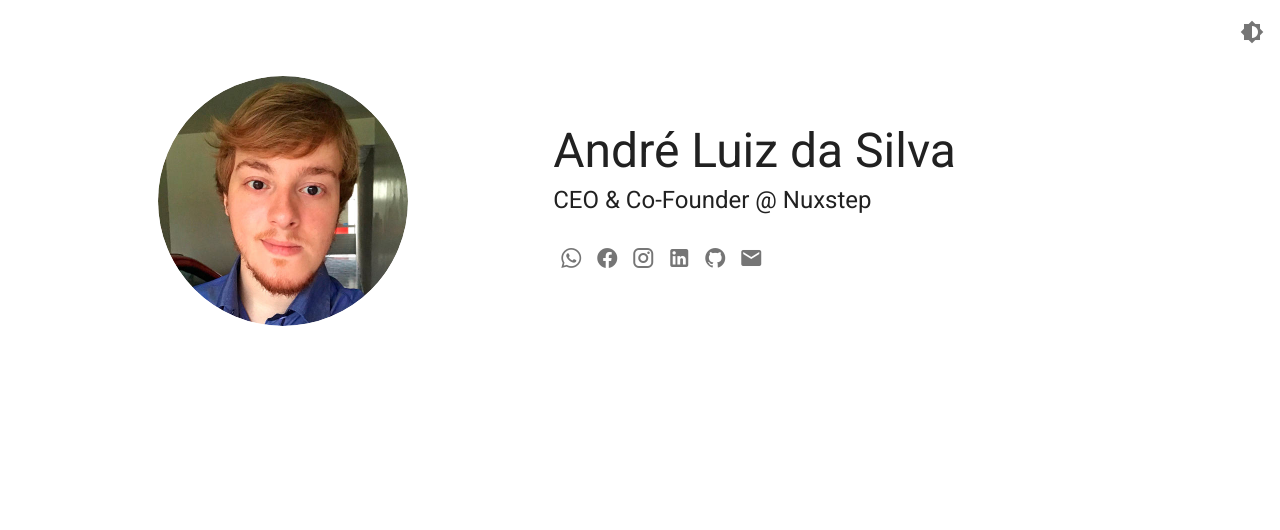
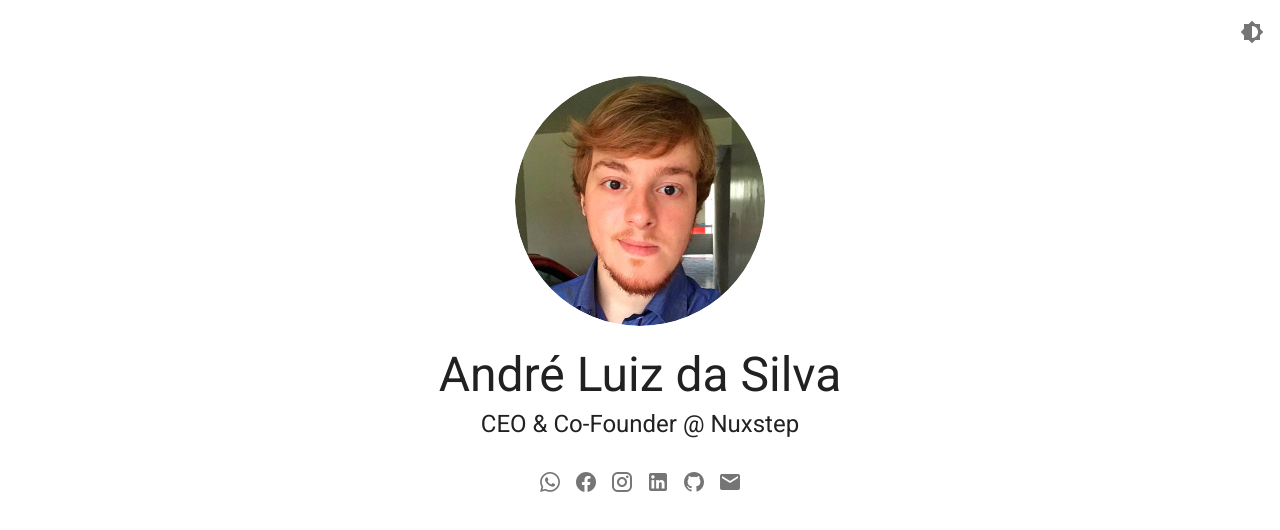
Before and after one commit to andresilva-cc/personal-website, a Nuxt app: page / in a window 1280 px wide. Shown: the top 530 px of the page. Built offline with nearby package versions, Linux system fonts and the light colour scheme.

Commit message:
Change layout to match mobile

```diff
--- a/pages/index.vue
+++ b/pages/index.vue
@@ -1,12 +1,10 @@
 <template>
-  <v-row justify="center" align="center" class="text-center text-md-left">
-    <v-col cols="12" md="4">
+  <v-row justify="center" align="center" class="text-center">
+    <v-col cols="12">
       <v-avatar size="250">
         <img src="/profile.jpg" />
       </v-avatar>
     </v-col>
-    <v-col cols="12" md="6">
-      <v-row justify="center" align="center" class="text-center text-md-left">
     <v-col cols="12">
       <div class="display-2">André Luiz da Silva</div>
       <div class="headline pt-2">CEO & Co-Founder @ Nuxstep</div>
@@ -22,8 +20,6 @@
       >
         <v-icon>{{ link.icon }}</v-icon>
       </v-btn>
-        </v-col>
-      </v-row>
     </v-col>
   </v-row>
 </template>
```
Lines whose indentation alone changed are shown as unchanged.
